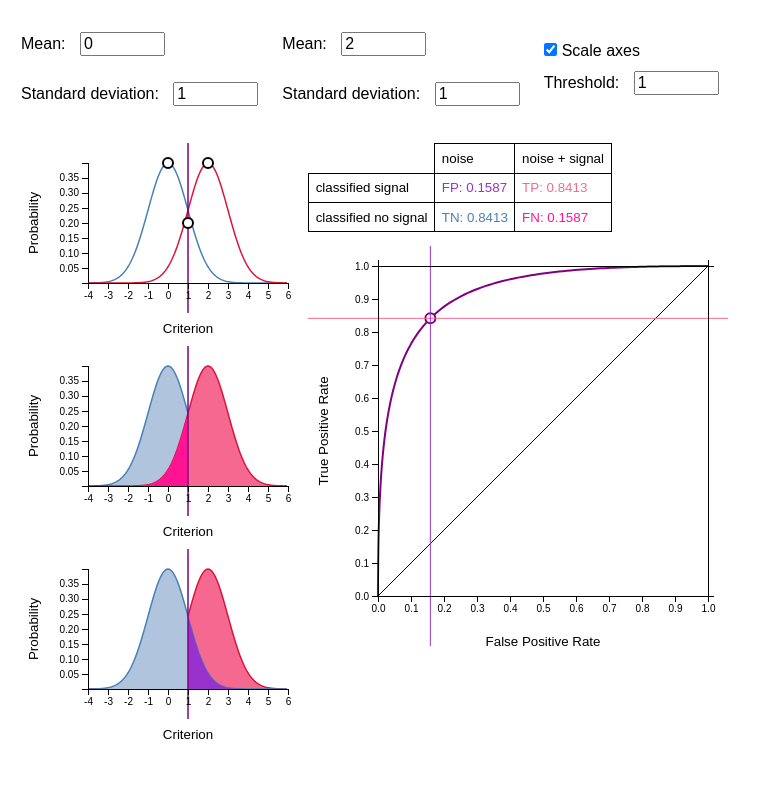
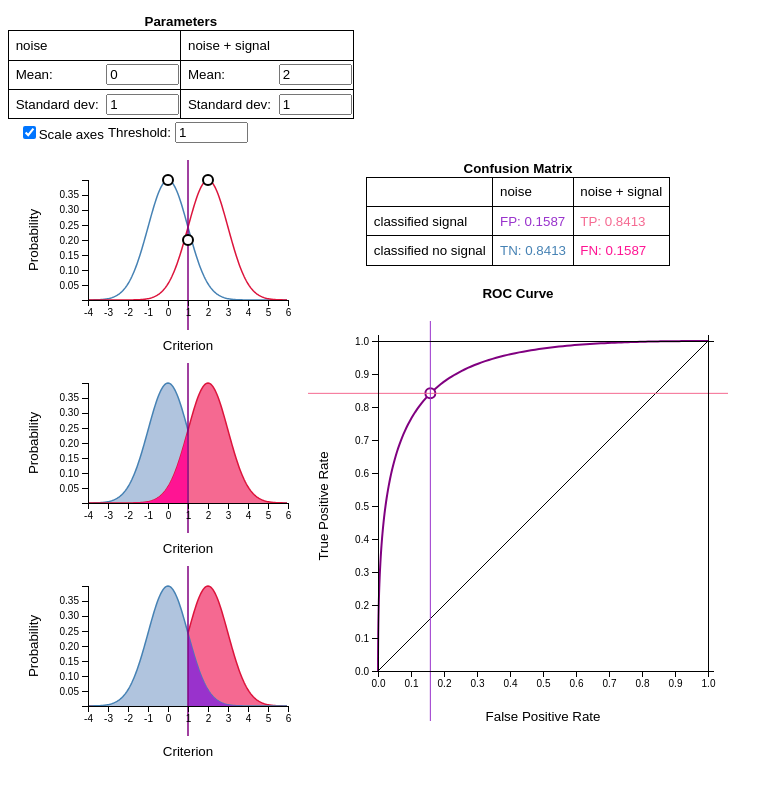
Before and after one commit to twitched/vizzig, a plain HTML site: page index.html in a window 1280 px wide. Shown: the whole page, without its empty margins (0-783 px from the left). Drawn offline with nearby package versions, Linux system fonts and the light colour scheme.

Commit message:
Make tables great again

```diff
--- a/index.html
+++ b/index.html
@@ -13,40 +13,62 @@
 <body>
 
 <p class="input">
-	<table>
-		<tr>
+	<table class="inputtable">
+    <tr class="tabletitle">
+      <td colspan="4">
+        Parameters
+      </td>
+    </tr>
+    <tr class="border">
+			<td colspan="2" class="border-left">
+			     noise
+      </td>
+      <td colspan="2" class="border-left">
+			     noise + signal
+      </td>
+    </tr>
+		<tr class="border">
+			<td class="border-left">
+			  <label class="input" for="mean1box">Mean: </label>
+      </td>
 			<td>
-				<div class="input" id="input1">
-					<p>
-					  <label class="input" for="mean1box">Mean: </label>
-					  <input class="input inputbox" type="text" id="mean1box" size="6" value="0"/>
-					</p>
-					<p>
-					  <label class="input" for="sigma1box">Standard deviation:</label>
-					  <input class="input inputbox" type="text" id="sigma1box" size="6" value="1"/>
-					</p>
-				</div>
+			  <input class="input inputbox" type="text" id="mean1box" size="6" value="0"/>
+      </td>
+      <td class="border-left">
+			  <label class="input" for="mean2box">Mean: </label>
+      </td>
+			<td>
+			  <input class="input inputbox" type="text" id="mean2box" size="6" value="2"/>
+      </td>
+    </tr>
+    <tr class="border">
+			<td class="border-left">
+			  <label class="input" for="sigma1box">Standard dev:</label>
+      </td>
+			<td>
+			  <input class="input inputbox" type="text" id="sigma1box" size="6" value="1"/>
 			</td>
+			<td class="border-left">
+			  <label class="input" for="sigma2box">Standard dev:</label>
+      </td>
 			<td>
-				<div class="input" id="input2">
-					<p>
-					  <label class="input" for="mean2box">Mean: </label>
-					  <input class="input inputbox" type="text" id="mean2box" size="6" value="2"/>
-					</p>
-					<p>
-					  <label class="input" for="sigma2box">Standard deviation:</label>
-					  <input class="input inputbox" type="text" id="sigma2box" size="6" value="1"/>
-					</p>
-				</div>
+			  <input class="input inputbox" type="text" id="sigma2box" size="6" value="1"/>
 			</td>
+	    </tr>
+  </table>
+  <table>
+    <tr class="border">
+      <td>
+        &nbsp;
+      </td>
+      <td>
+			  <input class="input inputbox" type="checkbox" id="axisscalecheck" value="lock" checked>Scale axes</input>
+      </td>
 			<td>
-				<div class="input" id="input-options">
-				  <input class="input inputbox" type="checkbox" id="axisscalecheck" value="lock" checked>Scale axes</input>
-				</div>
-				<div class="input" id="input-options">
-				  <label class="input" for="thresholdbox">Threshold:</label>
-				  <input class="input inputbox" type="text" id="thresholdbox" size="6" value="1"/>
-				</div>
+			  <label class="input" for="thresholdbox">Threshold:</label>
+      </td>
+			<td>
+			  <input class="input inputbox" type="text" id="thresholdbox" size="6" value="1"/>
 			</td>
 		</tr>
 	</table>
@@ -106,8 +128,13 @@
 <div id="col2">
 	<table class="confusion-matrix">
 		<thead>
+      <tr class="tabletitle">
+        <td colspan="4">
+          Confusion Matrix
+        </td>
+      </tr>
 			<tr class="no-border">
-				<td>&nbsp;</td>
+				<td class="border">&nbsp;</td>
 				<td class="border">noise</td>
         <td class="border">noise + signal</td>
 			</tr>
@@ -125,6 +152,7 @@
 	</table>
 	<p/>
 	<div class="graph roc" id="roc">
+    <p class="tabletitle">ROC Curve</p>
 		<svg class="roc roc-svg">
 			<g class="roc roc-container">
 				<line class="line roc-diagonal"></line>
--- a/style.css
+++ b/style.css
@@ -4,6 +4,10 @@ body {
 
 #col1 {
 	float:left;
+}
+
+#col2 {
+	display: inline-block;
 }
 
 .axis path,
@@ -59,12 +63,14 @@ body {
 }
 
 .input {
-	font-size: 12pt;
-	margin: 5px;
 }
 
 p.input {
 	text-align: center;
+}
+
+.inputtable {
+  border-collapse: collapse;
 }
 
 label {
@@ -91,8 +97,20 @@ label {
 	padding: .5em;
 }
 
+.border-left {
+	border-left: 1px solid;
+	padding: .5em;
+}
+
+.tabletitle {
+  padding: .5em;
+  font-weight: bold;
+  text-align: center;
+}
+
 .confusion-matrix {
 	border-collapse: collapse;
+  margin: 0 auto;
 }
 
 .roc-diagonal {
```
